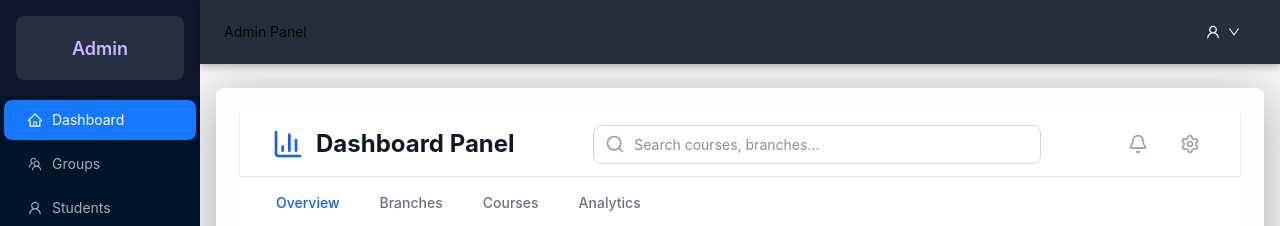
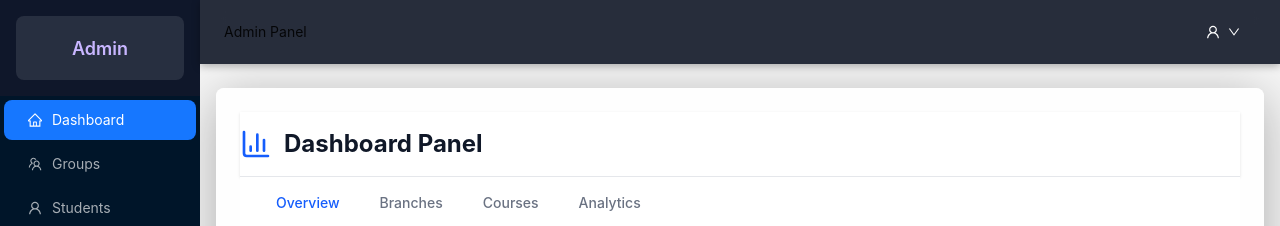
Before and after one commit to moy-kanal-17/Erp, a React (Vite) app: page /admin in a window 1280 px wide. Shown: the top 226 px of the page. Built offline with nearby package versions, Linux system fonts and the light colour scheme; no server answers; sample sign-in values are in the browser's storage.

Commit message:
upgrade dashboart

```diff
--- a/src/pages/curs/dashboart.tsx
+++ b/src/pages/curs/dashboart.tsx
@@ -4,9 +4,9 @@ import {
   Users,
   BookOpen,
   TrendingUp,
-  Settings,
-  Search,
-  Bell,
+//   Settings,
+//   Search,
+//   Bell,
 } from 'lucide-react';
 import { useCourse, useBranch, useStudents } from '../../hooks';
 import type { ParamsType } from '@types';
@@ -29,7 +29,7 @@ interface Branch {
 
 const Dashboard: React.FC = () => {
   const [activeTab, setActiveTab] = useState('overview');
-  const [searchTerm, setSearchTerm] = useState('');
+//   const [searchTerm, setSearchTerm] = useState('');
   const params: ParamsType = { page: 1, limit: 10 };
 
 
@@ -91,7 +91,7 @@ const Dashboard: React.FC = () => {
   return (
     <div className="min-h-screen bg-gray-50">
       <header className="bg-white shadow-sm border-b border-gray-200">
-        <div className="max-w-7xl mx-auto px-4 sm:px-6 lg:px-8">
+
           <div className="flex justify-between items-center h-16">
             <div className="flex items-center">
               <BarChart3 className="w-8 h-8 text-blue-600" />
@@ -99,23 +99,6 @@ const Dashboard: React.FC = () => {
             </div>
             <div className="flex-1 max-w-md mx-8">
               <div className="relative">
-                <Search className="w-5 h-5 text-gray-400 absolute left-3 top-1/2 transform -translate-y-1/2" />
-                <input
-                  type="text"
-                  placeholder="Search courses, branches..."
-                  className="w-full pl-10 pr-4 py-2 border border-gray-300 rounded-lg focus:ring-2 focus:ring-blue-500 focus:border-transparent"
-                  value={searchTerm}
-                  onChange={(e) => setSearchTerm(e.target.value)}
-                />
-              </div>
-            </div>
-            <div className="flex items-center space-x-4">
-              <button className="p-2 text-gray-400 hover:text-gray-600 transition-colors">
-                <Bell className="w-5 h-5" />
-              </button>
-              <button className="p-2 text-gray-400 hover:text-gray-600 transition-colors">
-                <Settings className="w-5 h-5" />
-              </button>
             </div>
           </div>
         </div>
```
